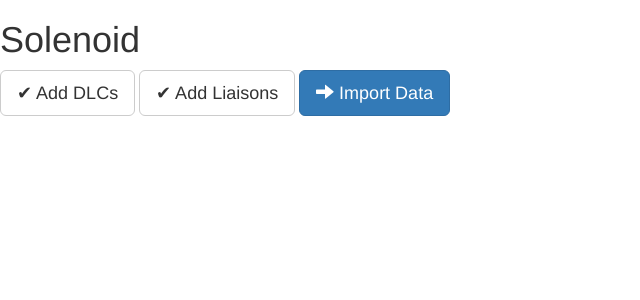
After one commit to MITLibraries/solenoid, a Django app: page / in a window 1280 px wide. The commit adds this page. Shown: the top 300 px of the page, without its empty margins (0-640 px from the left). Run offline with Django 3.2, Linux system fonts and the light colour scheme; data comes from the database, SQL or seed files in the repository; some libraries are stand-ins or nearby versions.

Commit message:
Add a page at /
Not only are top-level pages good, but this lets us sketch out the
expected workflow.

```diff
--- a/solenoid/templates/base.html
+++ b/solenoid/templates/base.html
@@ -41,7 +41,6 @@
     <h1>{% block page_title %}Solenoid{% endblock %}</h1>
 
     {% block content %}
-
     {% endblock %}
 
     {% comment %}
--- /dev/null
+++ b/solenoid/templates/index.html
@@ -0,0 +1,40 @@
+{% extends "base.html" %}
+
+{% block content %}
+{% if dlcs_exist %}
+  <a href="{% url 'people:dlc_update' %}" class="btn btn-default btn-lg">
+      ✔
+    Add DLCs
+  </a>
+{% else %}
+  <a href="{% url 'people:dlc_update' %}" class="btn btn-primary btn-lg">
+      <span class="badge">1</span>
+    Add DLCs
+  </a>
+{% endif %}
+
+{% if liaisons_exist %}
+  <a href="{% url 'people:liaison_create' %}" class="btn btn-default btn-lg">
+      ✔
+    Add Liaisons
+  </a>
+{% else %}
+  <a href="{% url 'people:liaison_create' %}" class="btn btn-primary btn-lg">
+      <span class="badge">2</span>
+    Add Liaisons
+  </a>
+{% endif %}
+
+{% if liaisons_exist and dlcs_exist %}
+  <a href="{% url 'records:import' %}"  class="btn btn-primary btn-lg">
+    <span class="glyphicon glyphicon-arrow-right"></span>
+    Import Data
+  </a>
+{% else %}
+  <a href="{% url 'records:import' %}" class="btn btn-default btn-lg disabled">
+      <span class="badge">3</span>
+      Import Data
+  </a>
+{% endif %}
+
+{% endblock %}
--- a/solenoid/urls.py
+++ b/solenoid/urls.py
@@ -15,8 +15,11 @@ Including another URLconf
 from django.conf.urls import include, url
 from django.contrib import admin
 
+from .views import HomeView
+
 urlpatterns = [
     url(r'^admin/', include(admin.site.urls)),
+    url(r'^$', HomeView.as_view(), name='home'),
     url(r'^records/', include('solenoid.records.urls', namespace='records')),
     url(r'^emails/', include('solenoid.emails.urls', namespace='emails')),
     url(r'^people/', include('solenoid.people.urls', namespace='people')),
--- /dev/null
+++ b/solenoid/views.py
@@ -0,0 +1,13 @@
+from django.views.generic.base import TemplateView
+
+from solenoid.people.models import Liaison, DLC
+
+
+class HomeView(TemplateView):
+    template_name = 'index.html'
+
+    def get_context_data(self, **kwargs):
+        context = super(HomeView, self).get_context_data(**kwargs)
+        context['dlcs_exist'] = bool(DLC.objects.count())
+        context['liaisons_exist'] = bool(Liaison.objects.count())
+        return context
```
